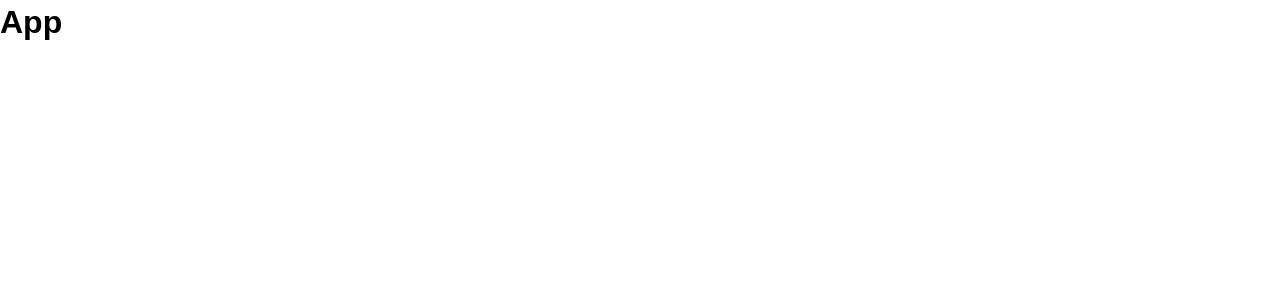
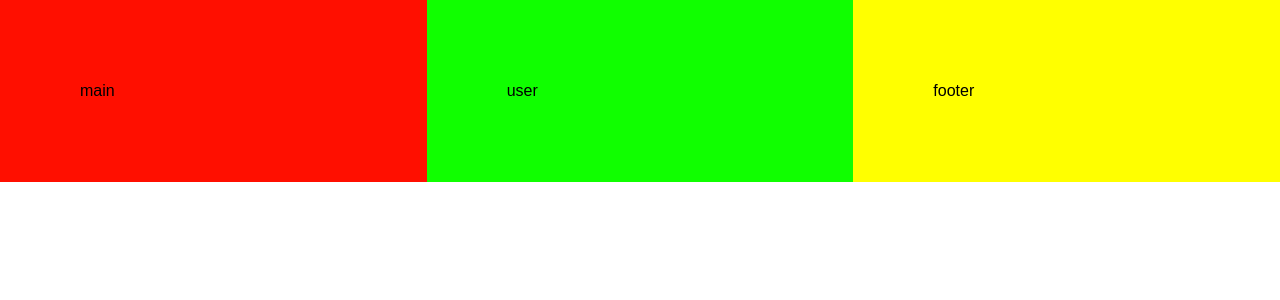
Before and after one commit to Nxmee/HS6, a React (Create React App) app in the folder hacksheffieldreact/: page / in a window 1280 px wide. Shown: the top 300 px of the page. Built offline with nearby package versions, Linux system fonts and the light colour scheme.

Commit message:
Simple display of colours

```diff
--- a/hacksheffieldreact/src/App.js
+++ b/hacksheffieldreact/src/App.js
@@ -1,9 +1,11 @@
+import React, {Component} from 'react';
+import Colours from './components/Colours';
 import './App.css';
 
 function App() {
   return (
     <div className="App">
-      <h1>App</h1>
+      <Colours/>
     </div>
   );
 }
--- /dev/null
+++ b/hacksheffieldreact/src/components/ColourBox.js
@@ -0,0 +1,33 @@
+import React, { Component } from 'react'
+import PropTypes from 'prop-types';
+
+export class ColourBox extends Component {
+    getstyle = () => {
+        return {
+            backgroundColor: this.props.colour.colour,
+            display: 'flex',
+            flexDirection: 'row',
+            padding:'10vh',
+            justifyContent: 'flex-start',
+            alignContent: 'stretch',
+            alignItems: 'flex-start',
+            flex: '0 1 auto',
+            flexBasis: '100%'
+        }
+    }
+
+    render() {
+        return (
+            <div style={this.getstyle()}>
+                <p>{this.props.colour.location}</p>
+            </div>
+        )
+    }
+}
+
+//PropTypes
+ColourBox.propTypes = {
+    colour: PropTypes.object.isRequired
+}
+
+export default ColourBox;
--- /dev/null
+++ b/hacksheffieldreact/src/components/Colours.js
@@ -0,0 +1,38 @@
+import React, {Component} from 'react';
+import ColourBox from './ColourBox';
+
+
+class Colours extends Component {
+    state={
+        colours: [
+            {
+                id: 0,
+                location: 'main',
+                colour: '#FF0F00'
+            },
+            {
+                id: 1,
+                location: 'user',
+                colour: '#10FF00'
+            },
+            {
+                id: 2,
+                location: 'footer',
+                colour: '#FFFF00'
+            },
+        ]
+    }
+
+    render() {
+        return (
+            <div style={{display: 'flex'}}>
+            {this.state.colours.map((colour) => (
+        <ColourBox key={colour.id} colour={colour}/>
+        ))}
+        </div>
+
+        )
+    }
+}
+
+export default Colours
```
Also changed, not shown: hacksheffieldreact/src/components/Colour.js (added).
